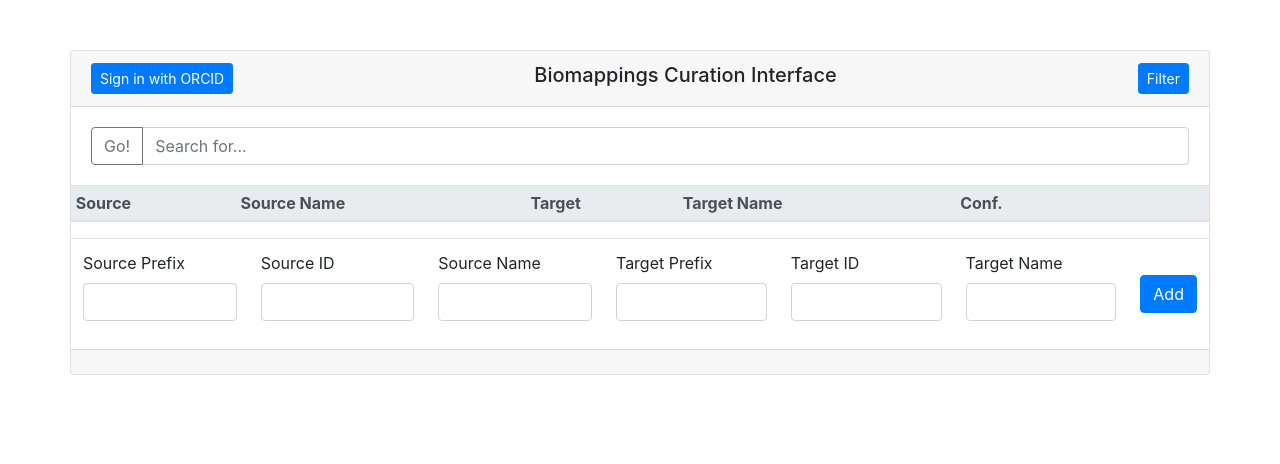
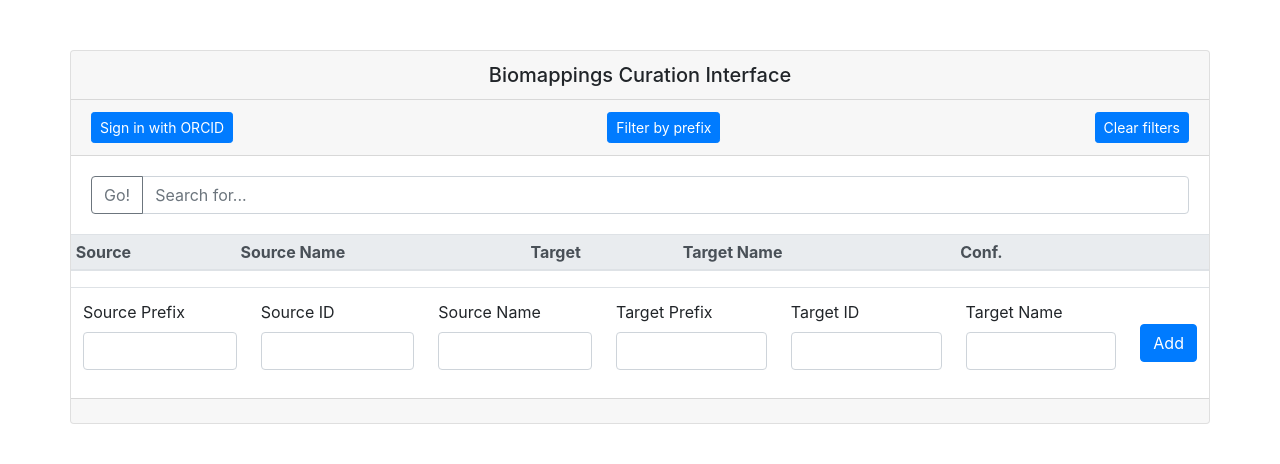
Before and after one commit to gyorilab/biomappings-curation-app, a Flask app: page /home in a window 1280 px wide. Shown: the top 464 px of the page. Run offline with Flask 3, Linux system fonts and the light colour scheme; lists and menus that the app fills with data are empty; parts of the project's set-up code (start-up, migrations or seed data) failed here and were passed over; some libraries are stand-ins or nearby versions.

Commit message:
Add clear filter button

```diff
--- a/resources/app/templates/home.html
+++ b/resources/app/templates/home.html
@@ -21,15 +21,21 @@
         <div class="row">
             <div class="card">
                 <h5 class="card-header text-center">
+                    Biomappings Curation Interface
+                </h5>
+                <h5 class="card-header text-center">
                     <a class="btn btn-primary btn-sm" style="float: left;"
                        href="/oauth2/{% if controller.logged_in %}sign_out{% else %}sign_in{% endif %}?rd={{ (request.root_url.rstrip("/") ~ url_for_state(".home", state=state)) | quote_plus }}">
                         {% if controller.logged_in %}Sign out{% else %}Sign in with ORCID{% endif %}
                     </a>
+                    <a class="btn btn-primary btn-sm" style="float: center;"
+                       href="{{ url_for(".summary") }}">
+                        Filter by prefix
+                    </a>
                     <a class="btn btn-primary btn-sm" style="float: right;"
-                       href="{{ url_for_state(".summary", state=state) }}">
-                        Filter
+                       href="{{ url_for(".home") }}">
+                        Clear filters
                     </a>
-                    Biomappings Curation Interface
                 </h5>
                 <div class="card-body">
                     {% if total_curated %}
```
